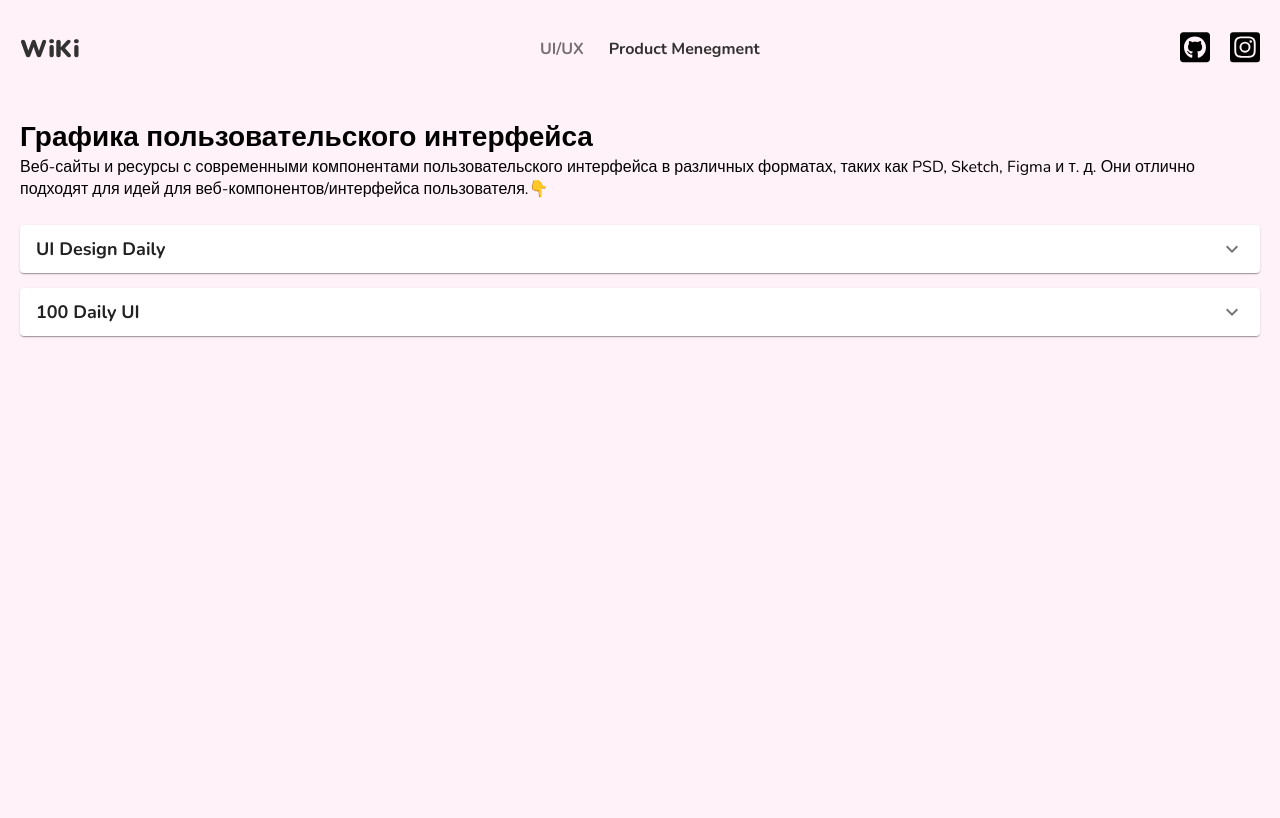
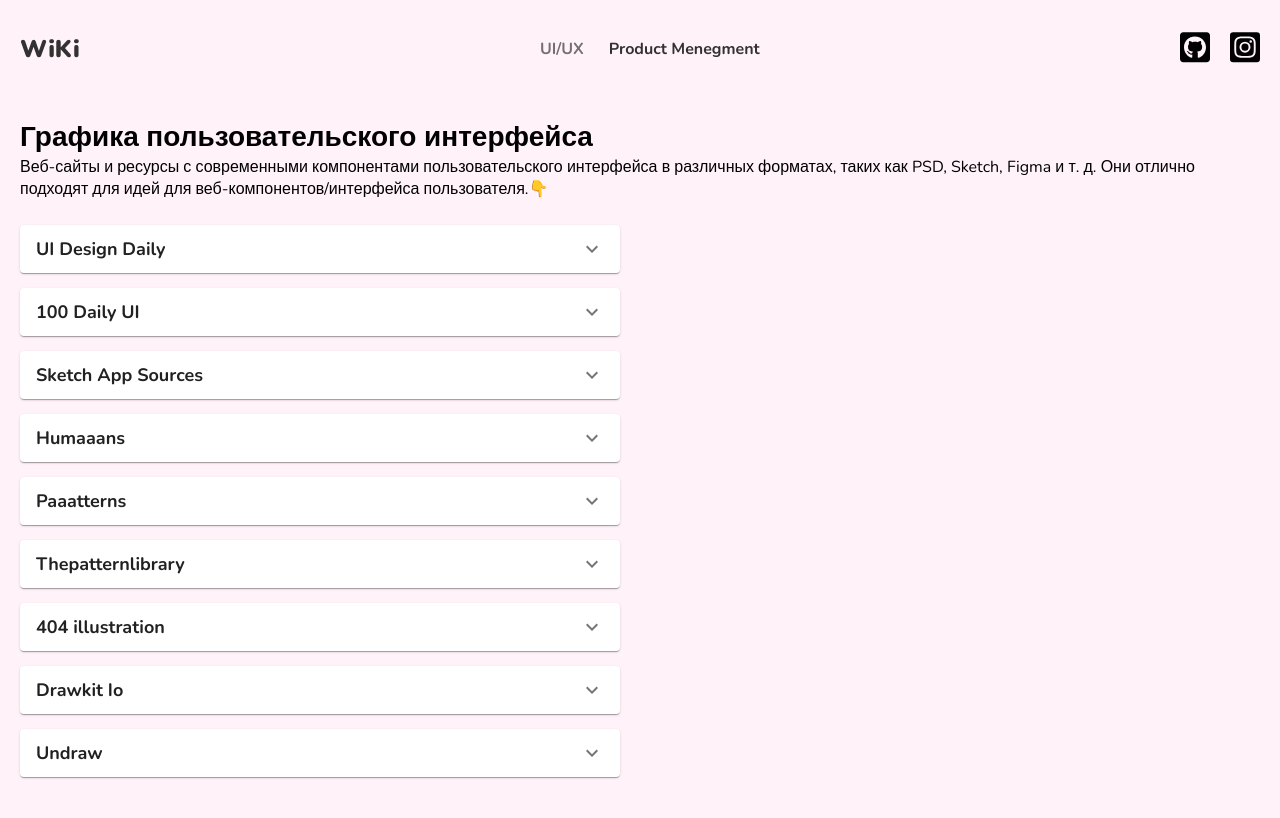
Before and after one commit to Tukashov/UIUX-PM-Resources, a React (Create React App) app: page / in a window 1280 px wide. Shown: the top 818 px of the page. Built offline with nearby package versions, Linux system fonts and the light colour scheme.

Commit message:
feat: add small content

```diff
--- a/src/components/ContentAccardion/ContentAccardion.scss
+++ b/src/components/ContentAccardion/ContentAccardion.scss
@@ -5,7 +5,7 @@
 
     &__List {
         margin-top: 15px;
-        width: 100%;
+        width: 600px;
     }
 
     &__Title {
--- a/src/pages/UIUX.jsx
+++ b/src/pages/UIUX.jsx
@@ -23,6 +23,55 @@
                             link="https://100dailyui.webflow.io/"
                             linktext="100dailyui.webflow.io"
                         />
+
+                        <ContentAccardion
+                            title="Sketch App Sources"
+                            content="Эскизные интерфейсы, каркасы, значки и многое другое"
+                            link="https://www.sketchappsources.com/"
+                            linktext="www.sketchappsources.com"
+                        />
+
+                        <ContentAccardion
+                            title="Humaaans"
+                            content="Крутые иллюстрации людей, умеющих смешивать и сочетать"
+                            link="https://www.humaaans.com/"
+                            linktext="www.humaaans.com"
+                        />
+
+                        <ContentAccardion
+                            title="Paaatterns"
+                            content="Бесплатная коллекция красивых узоров для всех векторных форматов"
+                            link="https://products.ls.graphics/paaatterns/"
+                            linktext="products.ls.graphics"
+                        />
+
+                        <ContentAccardion
+                            title="Thepatternlibrary"
+                            content="Бесплатные красивые фоновые узоры"
+                            link="http://thepatternlibrary.com/"
+                            linktext="thepatternlibrary.com"
+                        />
+
+                        <ContentAccardion
+                            title="404 illustration"
+                            content="Бесплатные иллюстрации для 404 страницы"
+                            link="https://error404.fun/"
+                            linktext="error404.fun"
+                        />
+
+                        <ContentAccardion
+                            title="Drawkit  Io"
+                            content="Иллюстрации для дизайнеров и стартапов"
+                            link="https://drawkit.com/"
+                            linktext="drawkit.com"
+                        />
+
+                        <ContentAccardion
+                            title="Undraw"
+                            content="Иллюстрации для любой идеи, которую вы можете вообразить и воплотить"
+                            link="https://undraw.co/"
+                            linktext="undraw.co"
+                        />
                     </div>
                 </div>
             </div>
--- a/src/styles/_UIUX.scss
+++ b/src/styles/_UIUX.scss
@@ -1,6 +1,7 @@
 @import './Vars.scss';
 
 .UIUX-All-Blocks {
+    margin-bottom: 70px;
 
     &__Title {
         font-family: $font-family-nunito;
```
